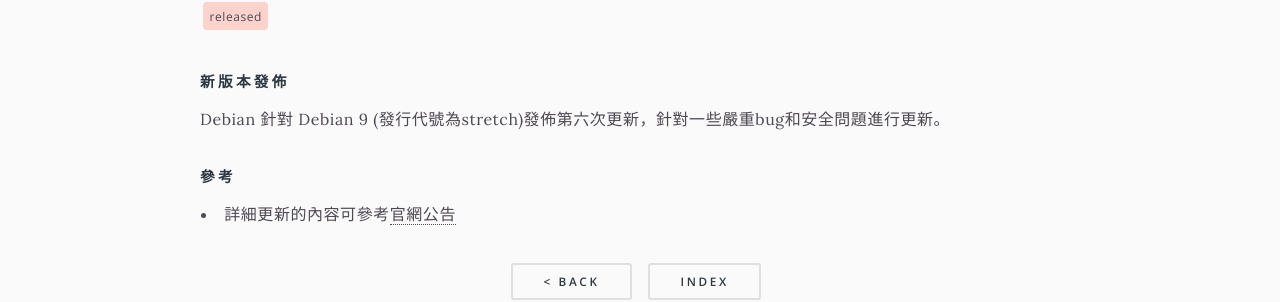
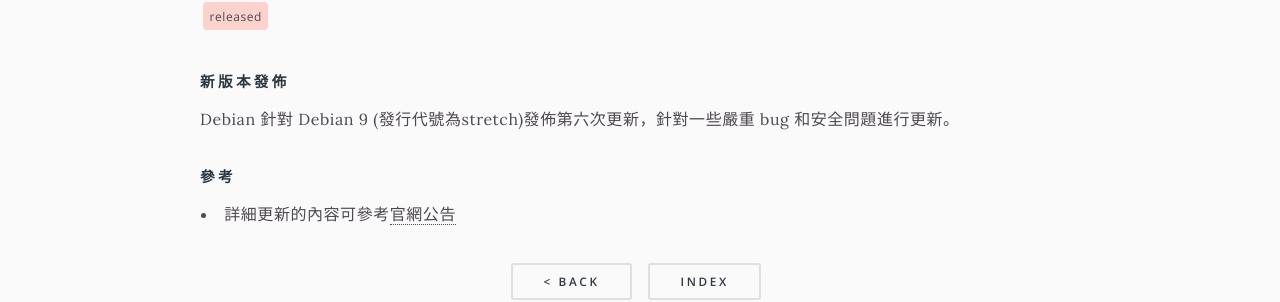
Before and after one commit to linux-taiwan/www.debian.org.tw, a Jekyll site: the page built from _posts/2018-11-10-Debian9-6-released.md, in a window 1280 px wide and 1153 px high. Shown: the part 539-841 px from the top of the window. Built offline with Jekyll 4.4.1, drawn with Linux system fonts in a browser that asks for light colours.

Commit message:
Fix markdown file warnings

```diff
--- a/_posts/2018-11-10-Debian9-6-released.md
+++ b/_posts/2018-11-10-Debian9-6-released.md
@@ -9,7 +9,9 @@
 ---
 
 #### 新版本發佈
-Debian 針對 Debian 9 (發行代號為stretch)發佈第六次更新，針對一些嚴重bug和安全問題進行更新。
+
+Debian 針對 Debian 9 (發行代號為stretch)發佈第六次更新，針對一些嚴重 bug 和安全問題進行更新。
 
 #### 參考
+
 - 詳細更新的內容可參考[官網公告](https://www.debian.org/News/2018/20181110)
```
Also changed, not shown: _posts/2019-01-23-Debian9-7-released.md (+3 -1 lines), _posts/2019-02-16-Debian9-8-released.md (+3 -1 lines).
